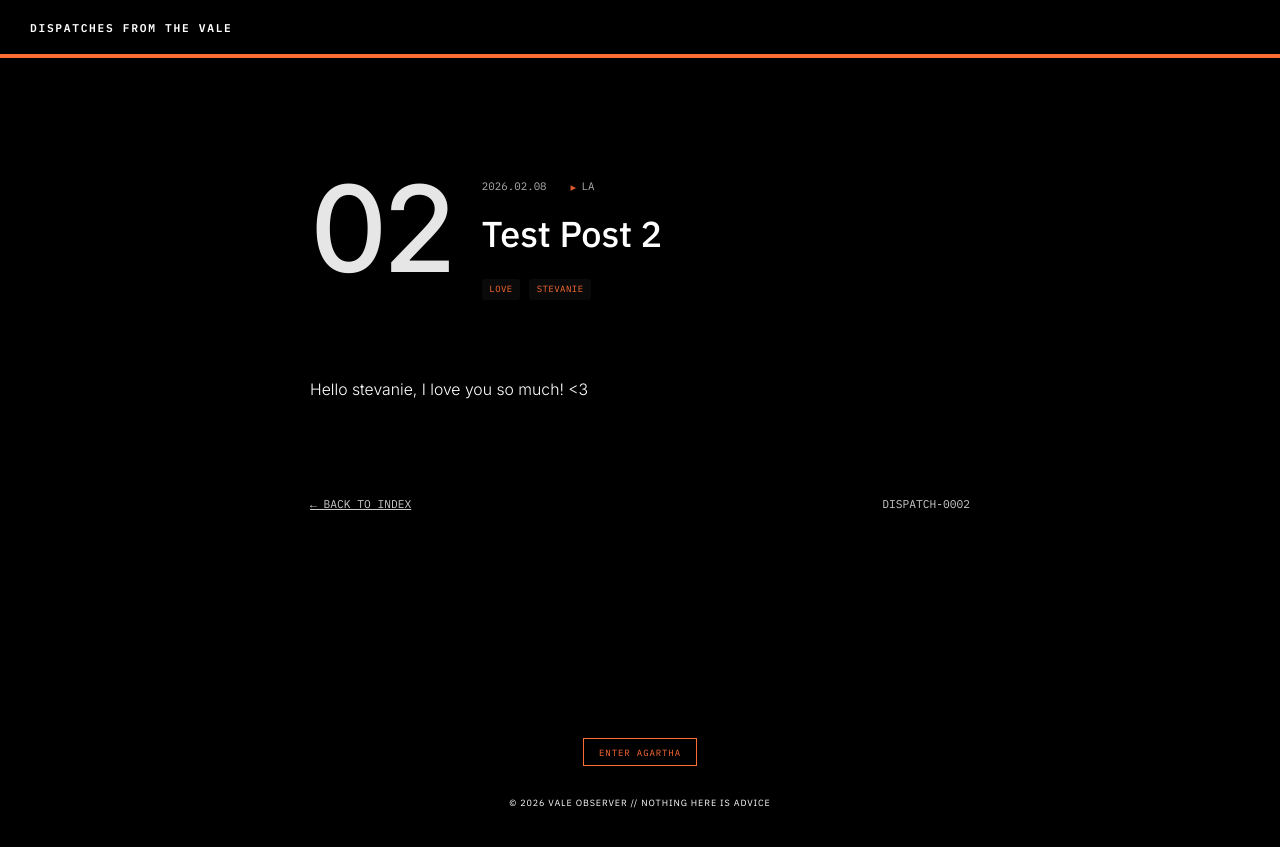
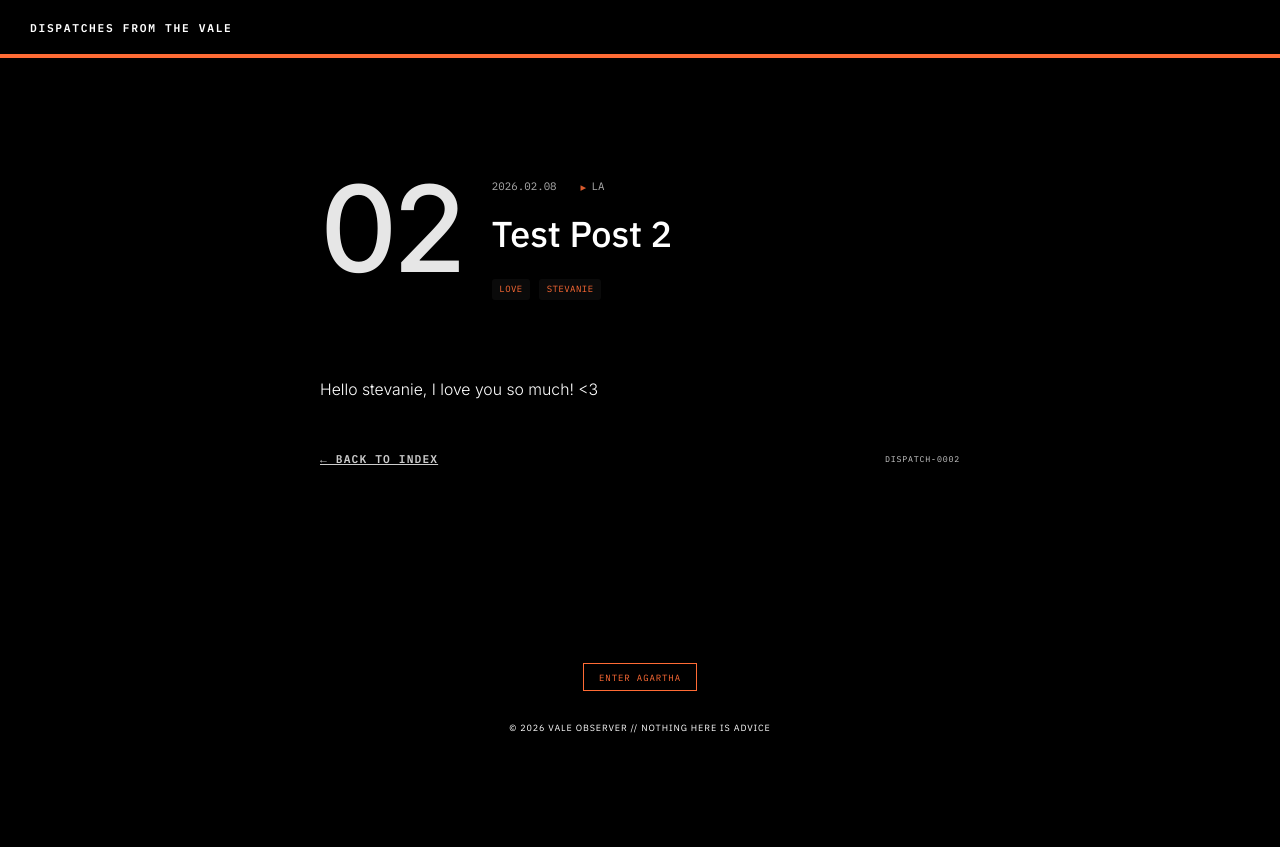
Before and after one commit to valeobserver/dispatches-from-the-vale, a Jekyll site: the page built from _posts/2026-02-08-test-post-2.md, in a window 1280 px wide. Shown: the top 847 px of the page. Built offline with Jekyll 4.4.1, drawn with Linux system fonts in a browser that asks for light colours.

Commit message:
Update post.html

```diff
--- a/_layouts/post.html
+++ b/_layouts/post.html
@@ -4,9 +4,9 @@ layout: default
 
 <style>
   article {
-    max-width: 720px;
+    max-width: 700px;
     margin: 0 auto;
-    padding: 4rem 2rem;
+    padding: 4rem 2rem 2rem;
   }
 
   .article-header {
@@ -95,7 +95,8 @@ layout: default
   }
 
   .post-footer {
-    margin-top: 6rem;
+    max-width: 700px;
+    margin-top: 3rem;
     display: flex;
     justify-content: space-between;
     align-items: center;
@@ -108,14 +109,20 @@ layout: default
     color: var(--fg-dim);
     text-align: center;
     text-transform: uppercase;
+    letter-spacing: 0.1em;
+    font-weight: 600;
   }
 
   .back-link:hover {
     color: var(--accent);
+    opacity: 0.6;
   }
 
   .dispatch-footer {
     color: var(--fg-dim);
+    font-size: 0.55rem;
+    font-weight: 300;
+    letter-spacing: 0.1em;
     text-transform: uppercase;
   }
 
```
